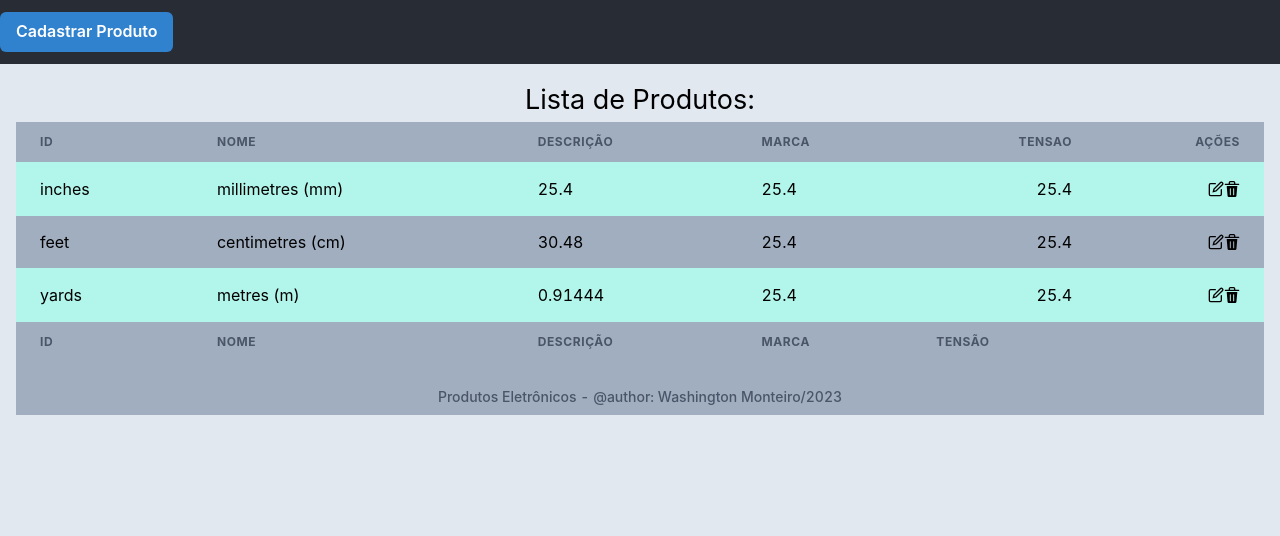
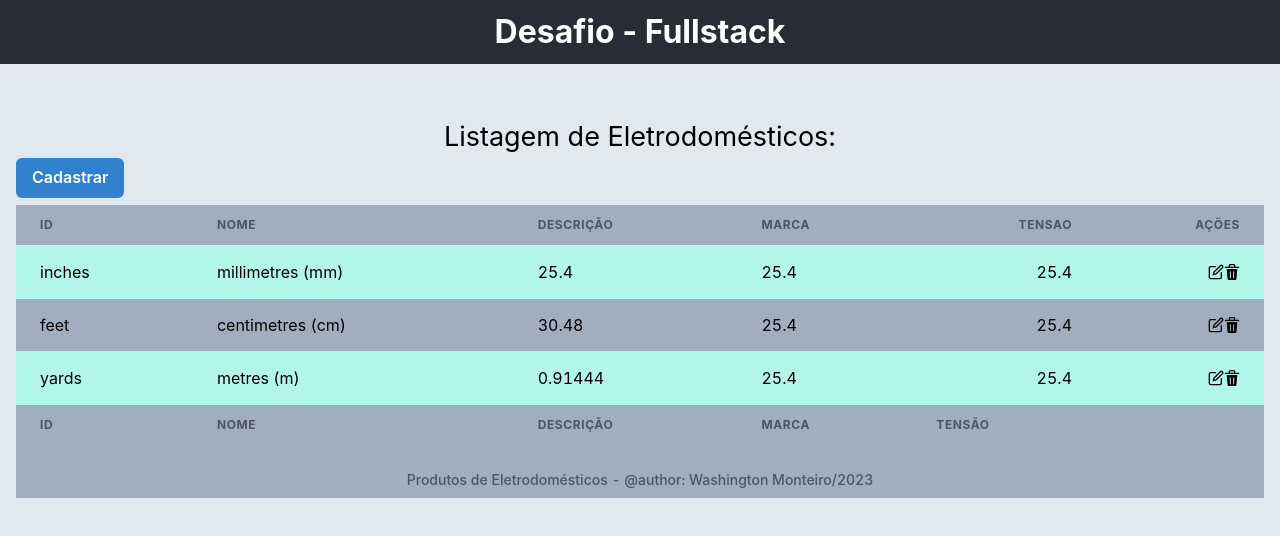
Before and after one commit to wasmont/teste_fullstack_php, a React (Create React App) app in the folder frontend/: page / in a window 1280 px wide. Shown: the top 536 px of the page. Built offline with nearby package versions, Linux system fonts and the light colour scheme.

Commit message:
Alteração de Textos

```diff
--- a/frontend/src/App.css
+++ b/frontend/src/App.css
@@ -41,3 +41,11 @@
   float: right;
   display: inline-flex;
 }
+
+.Modal-cadastro {
+  margin-bottom: 0.5%;
+}
+
+.Listagem-pg{
+  margin-top: 3%;
+}
--- a/frontend/src/App.js
+++ b/frontend/src/App.js
@@ -19,17 +19,19 @@ function App() {
   return (
     <div className="App">
       <header className="App-header">
-        <div id="modal-cadastro">
-          <Modal nome="Cadastrar"/>
-        </div>
+        <Text fontSize='32px' as="b" color='white'>Desafio - Fullstack</Text>
       </header>
       <div>
         <Box bg='#E2E8F0' w='100%' h="100vh"  p={4} color='black'>
-          <Text fontSize='27px'>Lista de Produtos:</Text>
+          <div className='Listagem-pg'>
+            <Text fontSize='27px'>Listagem de Eletrodomésticos:</Text>
+            <div id="modal-cadastro" className='Modal-cadastro'>
+              <Modal nome="Cadastrar"/>
+            </div>
             <Divider bg='tomato' orientation='horizontal'/>
             <TableContainer bg='#A0AEC0'>
               <Table variant='striped' colorScheme='teal' size="md">
-              <TableCaption>Produtos Eletrônicos - @author: Washington Monteiro/2023</TableCaption>
+                <TableCaption>Produtos de Eletrodomésticos - @author: Washington Monteiro/2023</TableCaption>
                 <Thead>
                   <Tr>
                     <Th>ID</Th>
@@ -77,6 +79,7 @@ function App() {
                 </Tfoot>
               </Table>
             </TableContainer>
+          </div>
         </Box>
       </div>
     </div>
--- a/frontend/src/components/modal/ModalCadastro.js
+++ b/frontend/src/components/modal/ModalCadastro.js
@@ -35,7 +35,7 @@ function ModalCadastro(props) {
       if (tipo=='Alterar') {
           return <EditIcon onClick={abrirModal}/>
       }
-      return <Button colorScheme='blue' onClick={abrirModal}>{tipo} Produto</Button>
+      return <Button colorScheme='blue' onClick={abrirModal}>{tipo}</Button>
   }
 
   return (
@@ -52,7 +52,7 @@ function ModalCadastro(props) {
         <div className='Formulario'>
           <FormControl as='fieldset'>
             <FormLabel as='legend' align='center'>
-              <Text as="b" fontSize='20px' color='black'>{props.nome} Produto</Text>
+              <Text as="b" fontSize='20px' color='black'>{props.nome}</Text>
             </FormLabel>
 
             <FormLabel as="b">Nome:</FormLabel>
```
Lines whose indentation alone changed are shown as unchanged.
